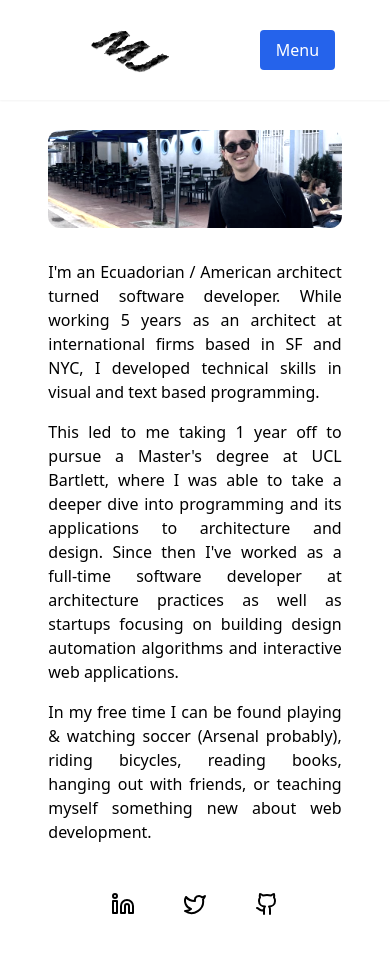
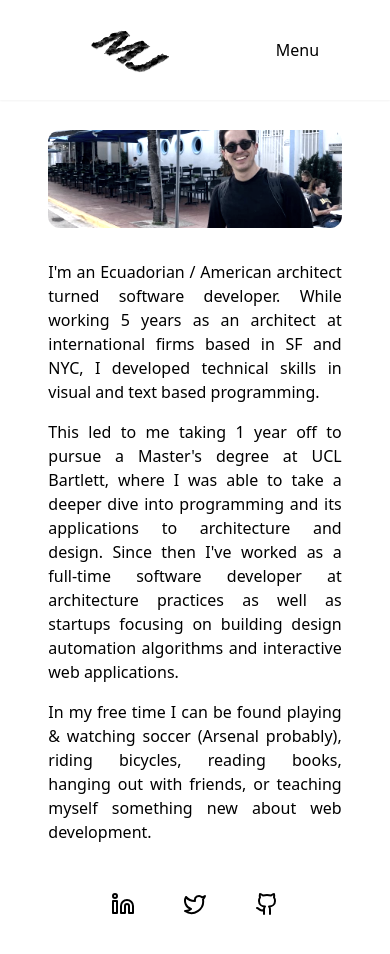
Before and after one commit to M-JULIANI/portfolio, a React (Vite) app: page /portfolio/about in a window 390 px wide. Shown: the top 954 px of the page. Built offline with nearby package versions, Linux system fonts and the light colour scheme.

Commit message:
tweak to menu on mobile screens

```diff
--- a/src/Menu.tsx
+++ b/src/Menu.tsx
@@ -10,15 +10,12 @@ export const BasicMenu: React.FC<MenuProps> = ({ menuItems }) => {
 
   return (
     <div className="relative">
-      <button
-        onClick={() => setIsOpen(!isOpen)}
-        className="px-4 py-2 text-white bg-blue-600 rounded hover:bg-blue-700 focus:outline-none focus:ring-2 focus:ring-blue-500 focus:ring-offset-2"
-      >
+      <button onClick={() => setIsOpen(!isOpen)} className="px-4 py-2 hover:bg-gray-100 rounded-md transition-colors">
         Menu
       </button>
 
       {isOpen && (
-        <div className="absolute z-10 w-48 mt-2 origin-top-right bg-white rounded-md shadow-lg ring-1 ring-black ring-opacity-5">
+        <div className="absolute right-0 z-10 w-48 mt-2 origin-top-right bg-white rounded-md shadow-lg ring-1 ring-black ring-opacity-5">
           <div className="py-1">
             {menuItems.map((m, index) => (
               <button
```
